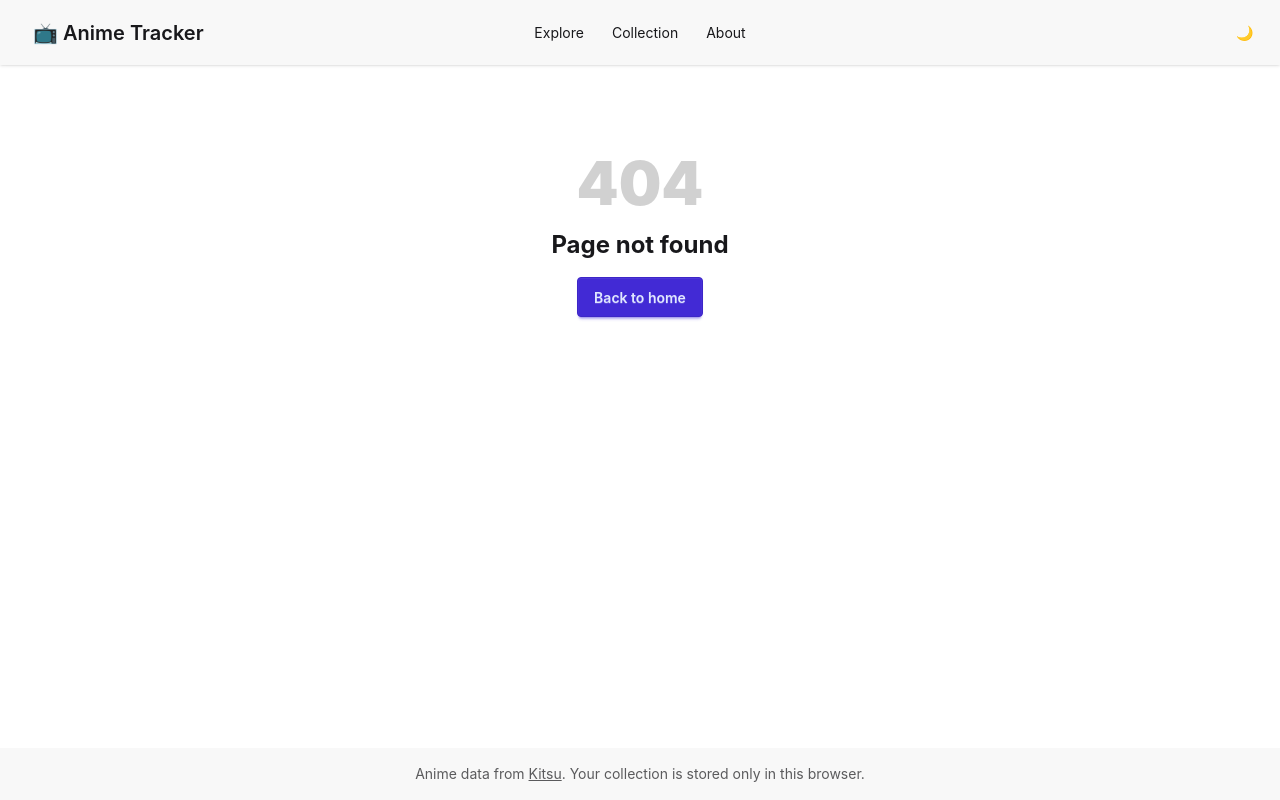
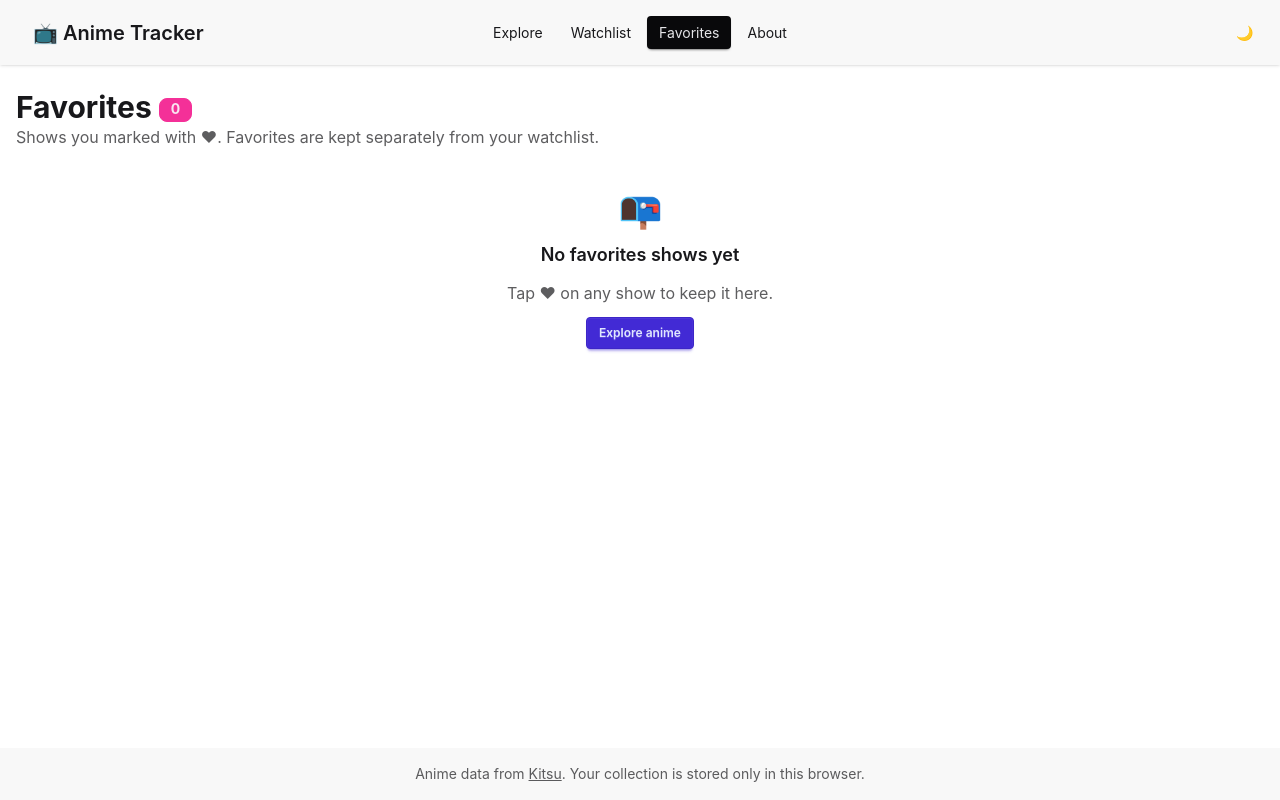
Before and after one commit to delmoonkarn/miniproject2-CS310-anime-tracker, a React (Vite) app: page /favorites in a window 1280 px wide. Before the commit this address had no page. Built offline with nearby package versions, Linux system fonts and the light colour scheme.

Commit message:
Split collection into Watchlist and Favorites pages

```diff
--- a/src/api/client.ts
+++ b/src/api/client.ts
@@ -11,7 +11,7 @@ const sleep = (ms: number) => new Promise<void>((resolve) => setTimeout(resolve,
 
 // ---------- request queue ----------
 // Every request runs one after another, at least MIN_GAP_MS apart. This keeps
-// pages that fire many queries at once (useQueries on the Collection page) from hammering Kitsu.
+// pages that fire many queries at once (useQueries on the Watchlist and Favorites pages) from hammering Kitsu.
 
 let tail: Promise<unknown> = Promise.resolve();
 let lastStart = 0;
--- a/src/api/queryKeys.ts
+++ b/src/api/queryKeys.ts
@@ -7,7 +7,7 @@ export const animeKeys = {
   airing: () => [...animeKeys.all, 'airing'] as const,
   /** `season: null` = the whole year. */
   season: (season: Season | null, year: number) => [...animeKeys.all, 'season', year, season ?? 'all'] as const,
-  /** Shared by the Detail page and every Collection tab, so a show is fetched once. */
+  /** Shared by the Detail, Watchlist and Favorites pages, so a show is fetched once. */
   detail: (id: number) => [...animeKeys.all, 'detail', id] as const,
   latestEpisodes: (id: number) => [...animeKeys.all, 'latestEpisodes', id] as const,
 };
--- a/src/pages/collection/CollectionGridTab.tsx
+++ b/src/components/LibraryGrid.tsx
@@ -1,18 +1,18 @@
 import { Link } from 'react-router';
-import { useCollectionIds } from '../../store/selectors';
-import { useAnimeDetails } from '../../api/hooks';
-import { AnimeCard } from '../../components/AnimeCard';
-import { CardSkeleton, EmptyState, ErrorState, GRID_CLASSES } from '../../components/States';
+import { useCollectionIds } from '../store/selectors';
+import { useAnimeDetails } from '../api/hooks';
+import { AnimeCard } from './AnimeCard';
+import { CardSkeleton, EmptyState, ErrorState, GRID_CLASSES } from './States';
 
 type Kind = 'interested' | 'completed' | 'favorites';
 
 const EMPTY_TEXT: Record<Kind, string> = {
   interested: 'Shows you add from Explore land here.',
   completed: 'Mark a show as completed on its detail page.',
-  favorites: 'Tap “Add to favorites” on any show’s page.',
+  favorites: 'Tap ♥ on any show to keep it here.',
 };
 
-export function CollectionGridTab({ kind }: { kind: Kind }) {
+export function LibraryGrid({ kind }: { kind: Kind }) {
   const ids = useCollectionIds(kind);
   const queries = useAnimeDetails(ids);
 
--- /dev/null
+++ b/src/pages/FavoritesPage.tsx
@@ -0,0 +1,16 @@
+import { useLibraryStore } from '../store/useLibraryStore';
+import { LibraryGrid } from '../components/LibraryGrid';
+
+/** Every show marked ♥, whether or not it is on the watchlist. */
+export function FavoritesPage() {
+  const count = useLibraryStore((s) => s.favoriteIds.length);
+  return (
+    <section>
+      <h1 className="text-3xl font-bold">
+        Favorites <span className="badge badge-secondary align-middle">{count}</span>
+      </h1>
+      <p className="mb-6 text-base-content/70">Shows you marked with ♥. Favorites are kept separately from your watchlist.</p>
+      <LibraryGrid kind="favorites" />
+    </section>
+  );
+}
--- a/src/pages/collection/CollectionLayout.tsx
+++ b/src/pages/watchlist/WatchlistLayout.tsx
@@ -5,14 +5,13 @@ const TABS = [
   { to: 'watching', label: 'Watching' },
   { to: 'interested', label: 'Interested' },
   { to: 'completed', label: 'Completed' },
-  { to: 'favorites', label: 'Favorites' },
 ] as const;
 
-export function CollectionLayout() {
+export function WatchlistLayout() {
   const counts = useStatusCounts();
   return (
     <section>
-      <h1 className="mb-4 text-3xl font-bold">My collection</h1>
+      <h1 className="mb-4 text-3xl font-bold">My watchlist</h1>
       <div role="tablist" className="tabs tabs-box mb-6 overflow-x-auto">
         {TABS.map((t) => (
           <NavLink key={t.to} to={t.to} role="tab" className={({ isActive }) => `tab ${isActive ? 'tab-active' : ''}`}>
--- a/src/routes/RootLayout.tsx
+++ b/src/routes/RootLayout.tsx
@@ -3,7 +3,8 @@ import { useLibraryStore } from '../store/useLibraryStore';
 
 const NAV = [
   { to: '/explore', label: 'Explore', end: false },
-  { to: '/collection', label: 'Collection', end: false },
+  { to: '/watchlist', label: 'Watchlist', end: false },
+  { to: '/favorites', label: 'Favorites', end: false },
   { to: '/about', label: 'About', end: false },
 ];
 
```
Also changed, not shown: src/routes/router.tsx (+9 -8 lines), src/pages/watchlist/WatchingTab.tsx (renamed from src/pages/collection/WatchingTab.tsx), 1 other file (tests, documents, lock files or other folders).
